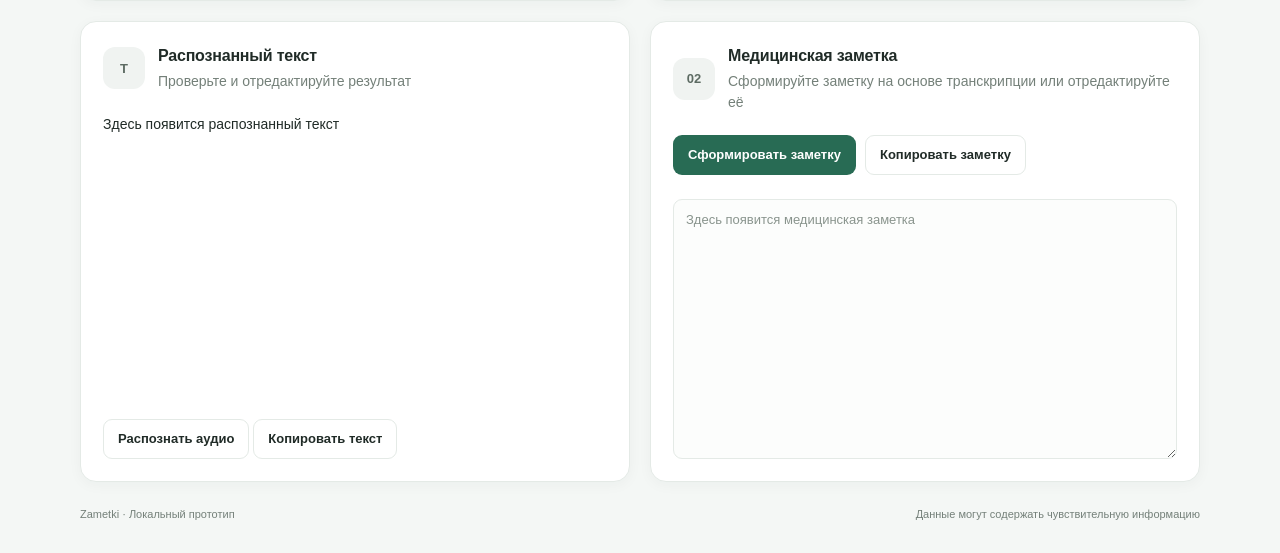
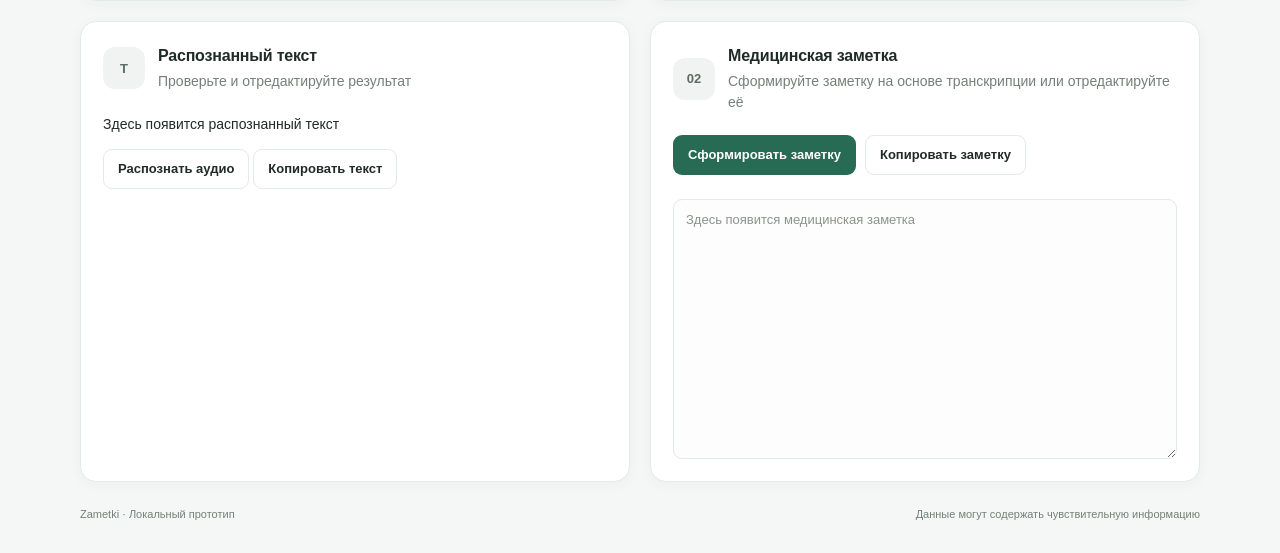
Before and after one commit to anniebeva/zametki, a FastAPI app: page / in a window 1280 px wide. Shown: the part 973-1526 px from the top of the page. Run offline with FastAPI, Linux system fonts and the light colour scheme.

Commit message:
fix: update style for buttons

```diff
--- a/static/css/style.css
+++ b/static/css/style.css
@@ -274,7 +274,7 @@ h2 {
 }
 
 .button-row {
-    margin-top: auto;
+    margin-top: 14px;
 }
 
 .button-primary {
```
